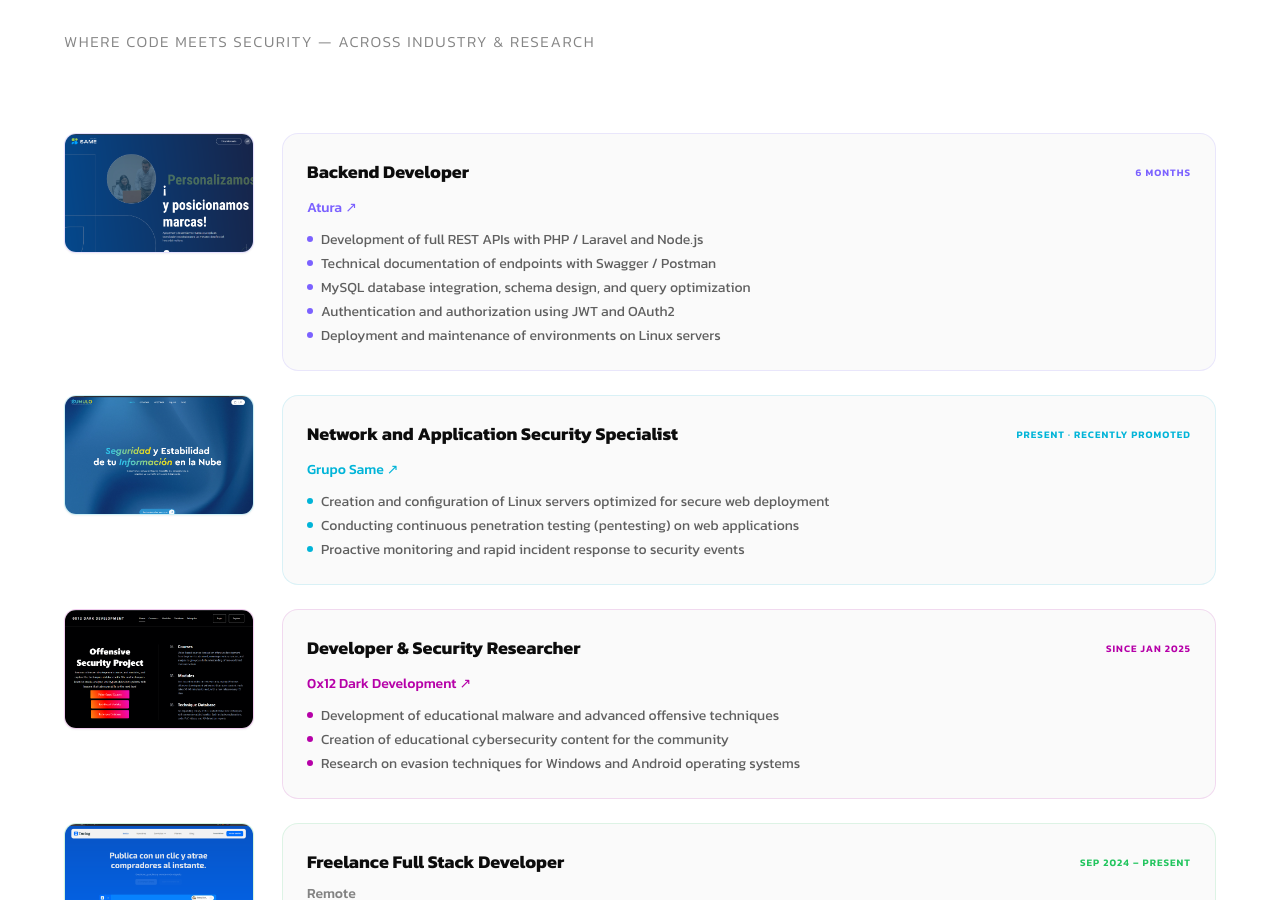
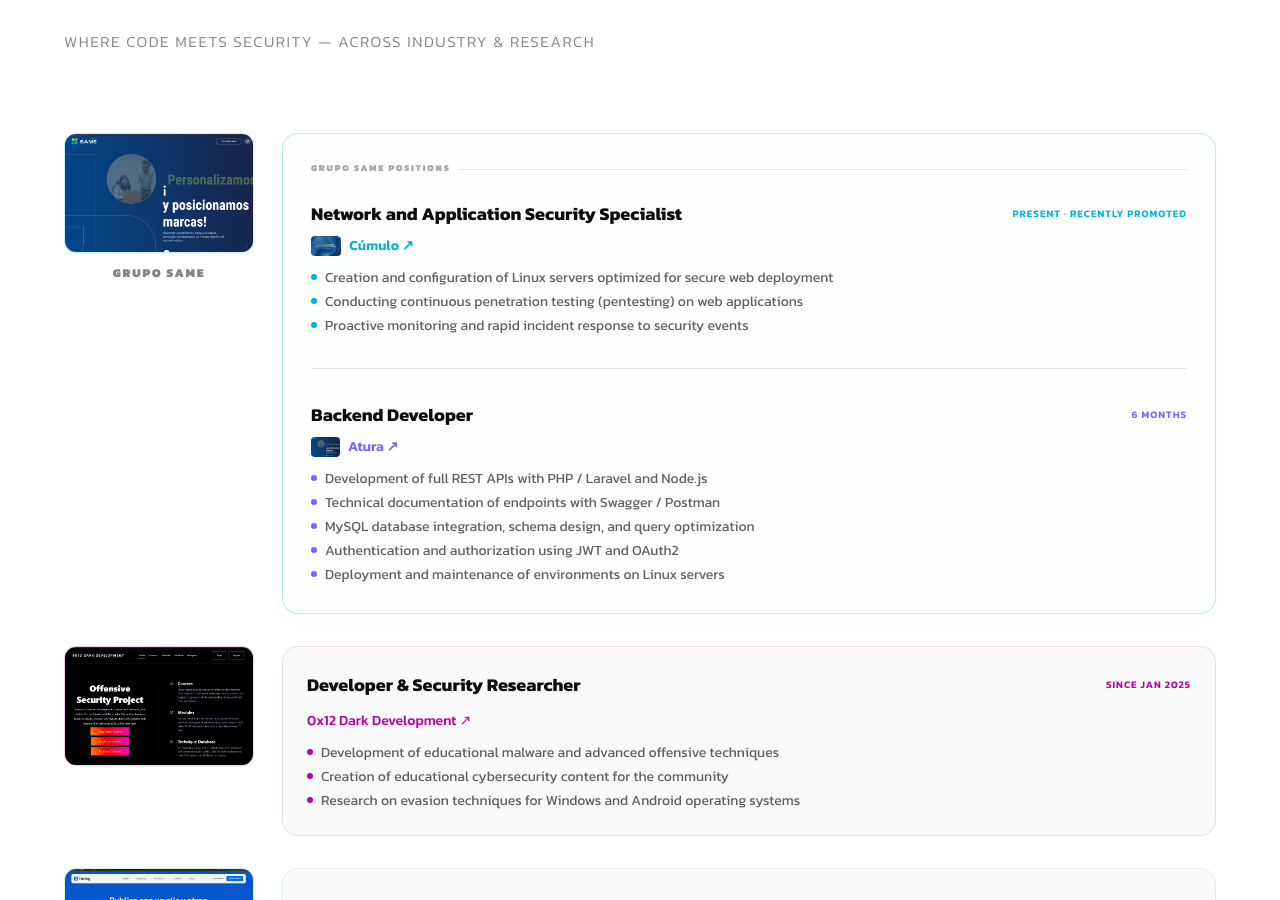
Before and after one commit to MiltonMenchaca/myportfolio, a React (Vite) app: page / in a window 1280 px wide. Shown: the part 2560-3460 px from the top of the page. Built offline with nearby package versions, Linux system fonts and the light colour scheme.

Commit message:
Group Atura and Cúmulo positions under Grupo Same with a unified glassmorphism container and correct Cúmulo company name

```diff
--- a/src/sections/ExperienceSection.tsx
+++ b/src/sections/ExperienceSection.tsx
@@ -2,7 +2,7 @@ import React from 'react';
 import FadeIn from '../components/FadeIn';
 import { img } from '../utils/getImageUrl';
 
-interface Experience {
+interface Position {
   role: string;
   company: string;
   period: string;
@@ -12,13 +12,45 @@ interface Experience {
   accent?: string;
 }
 
+interface Experience {
+  isGroup?: boolean;
+  groupName?: string;
+  positions?: Position[];
+  role?: string;
+  company?: string;
+  period?: string;
+  logo: string;
+  url?: string;
+  bullets?: string[];
+  accent?: string;
+}
+
 const EXPERIENCES: Experience[] = [
+  {
+    isGroup: true,
+    groupName: 'Grupo Same',
+    logo: img('/gruposame.png'),
+    accent: '#00B4D8',
+    positions: [
+      {
+        role: 'Network and Application Security Specialist',
+        company: 'Cúmulo',
+        period: 'Present · Recently Promoted',
+        logo: img('/cumulo.png'),
+        url: 'https://www.cumulo.com.mx/',
+        bullets: [
+          'Creation and configuration of Linux servers optimized for secure web deployment',
+          'Conducting continuous penetration testing (pentesting) on web applications',
+          'Proactive monitoring and rapid incident response to security events',
+        ],
+        accent: '#00B4D8',
+      },
       {
         role: 'Backend Developer',
         company: 'Atura',
         period: '6 months',
         logo: img('/gruposame.png'),
-    url: 'https://www.cumulo.com.mx/',
+        url: 'https://www.gruposame.mx/',
         bullets: [
           'Development of full REST APIs with PHP / Laravel and Node.js',
           'Technical documentation of endpoints with Swagger / Postman',
@@ -28,18 +60,7 @@ const EXPERIENCES: Experience[] = [
         ],
         accent: '#7B61FF',
       },
-  {
-    role: 'Network and Application Security Specialist',
-    company: 'Grupo Same',
-    period: 'Present · Recently Promoted',
-    logo: img('/cumulo.png'),
-    url: 'https://www.gruposame.mx/',
-    bullets: [
-      'Creation and configuration of Linux servers optimized for secure web deployment',
-      'Conducting continuous penetration testing (pentesting) on web applications',
-      'Proactive monitoring and rapid incident response to security events',
     ],
-    accent: '#00B4D8',
   },
   {
     role: 'Developer & Security Researcher',
@@ -116,21 +137,23 @@ export const ExperienceSection: React.FC = () => {
         </FadeIn>
 
         {/* ── TIMELINE ── */}
-        <div className="relative flex flex-col gap-6 mb-24">
+        <div className="relative flex flex-col gap-8 mb-24">
           {/* Vertical line */}
           <div className="absolute left-[70px] sm:left-[95px] top-0 bottom-0 w-px bg-[#0C0C0C]/8 hidden sm:block" />
 
           {EXPERIENCES.map((exp, i) => (
             <FadeIn key={i} delay={i * 0.1} y={30} duration={0.7}>
               <div className="group flex gap-5 sm:gap-7 items-start">
-                {/* Logo card — wider & bigger */}
+
+                {/* Logo column — wider & bigger */}
+                <div className="flex flex-col items-center flex-shrink-0 w-[140px] sm:w-[190px]">
                   <div
-                  className="relative z-10 flex-shrink-0 w-[140px] h-[88px] sm:w-[190px] sm:h-[120px] rounded-xl bg-white flex items-center justify-center border shadow-sm transition-all duration-400 overflow-hidden"
-                  style={{ borderColor: `${exp.accent}33` }}
+                    className="relative z-10 w-[140px] h-[88px] sm:w-[190px] sm:h-[120px] rounded-xl bg-white flex items-center justify-center border shadow-sm transition-all duration-400 overflow-hidden"
+                    style={{ borderColor: `${exp.accent || '#000000'}33` }}
                   >
                     <img
                       src={exp.logo}
-                    alt={exp.company}
+                      alt={exp.isGroup ? exp.groupName : exp.company}
                       className="w-full h-full object-cover object-top"
                       onError={(e) => {
                         (e.target as HTMLImageElement).style.opacity = '0';
@@ -139,11 +162,96 @@ export const ExperienceSection: React.FC = () => {
                     {/* coloured ring on hover */}
                     <div
                       className="absolute inset-0 rounded-xl opacity-0 group-hover:opacity-100 transition-opacity duration-300 pointer-events-none"
-                    style={{ boxShadow: `0 0 0 2px ${exp.accent}` }}
+                      style={{ boxShadow: `0 0 0 2px ${exp.accent || '#000000'}` }}
                     />
                   </div>
 
+                  {/* Outside label for company group */}
+                  {exp.isGroup && (
+                    <span className="text-[10px] sm:text-xs font-black uppercase tracking-[0.15em] text-[#0C0C0C]/50 mt-3 text-center">
+                      {exp.groupName}
+                    </span>
+                  )}
+                </div>
+
                 {/* Content */}
+                {exp.isGroup ? (
+                  /* Glassmorphism container for grouped jobs (representing 'vidrio') */
+                  <div
+                    className="flex-1 rounded-2xl border bg-slate-50/30 backdrop-blur-md p-5 sm:p-7 shadow-[0_8px_30px_rgba(0,0,0,0.015)] transition-all duration-300 hover:shadow-lg hover:bg-slate-50/50"
+                    style={{ borderColor: `${exp.accent}44` }}
+                  >
+                    {/* Header label above the grouped positions */}
+                    <div className="mb-6 flex items-center gap-2">
+                      <span className="text-[9px] font-black uppercase tracking-[0.2em] text-[#0C0C0C]/35">
+                        Grupo Same Positions
+                      </span>
+                      <span className="h-px flex-1 bg-[#0C0C0C]/10" />
+                    </div>
+
+                    <div className="flex flex-col gap-8">
+                      {exp.positions?.map((pos, pi) => (
+                        <div key={pi} className="relative">
+                          <div className="flex flex-col sm:flex-row sm:items-center sm:justify-between gap-1 sm:gap-3 mb-2">
+                            <h3 className="font-bold text-[#0C0C0C] text-base sm:text-lg leading-tight">
+                              {pos.role}
+                            </h3>
+                            <span
+                              className="text-[10px] uppercase tracking-widest font-semibold whitespace-nowrap"
+                              style={{ color: pos.accent }}
+                            >
+                              {pos.period}
+                            </span>
+                          </div>
+
+                          <div className="flex items-center gap-2 mb-3">
+                            {pos.logo && (
+                              <img
+                                src={pos.logo}
+                                alt={pos.company}
+                                className="h-4 sm:h-5 w-auto object-contain rounded"
+                              />
+                            )}
+                            {pos.url ? (
+                              <a
+                                href={pos.url}
+                                target="_blank"
+                                rel="noopener noreferrer"
+                                className="text-sm font-semibold hover:underline"
+                                style={{ color: pos.accent }}
+                              >
+                                {pos.company} ↗
+                              </a>
+                            ) : (
+                              <span className="text-sm font-semibold text-[#0C0C0C]/60">
+                                {pos.company}
+                              </span>
+                            )}
+                          </div>
+
+                          {pos.bullets && (
+                            <ul className="space-y-1">
+                              {pos.bullets.map((b, bi) => (
+                                <li key={bi} className="flex items-start gap-2 text-sm text-[#0C0C0C]/65">
+                                  <span
+                                    className="mt-1.5 w-1.5 h-1.5 rounded-full flex-shrink-0"
+                                    style={{ background: pos.accent }}
+                                  />
+                                  {b}
+                                </li>
+                              ))}
+                            </ul>
+                          )}
+
+                          {pi < (exp.positions?.length || 0) - 1 && (
+                            <div className="border-t border-[#0C0C0C]/10 mt-8" />
+                          )}
+                        </div>
+                      ))}
+                    </div>
+                  </div>
+                ) : (
+                  /* Standard item container */
                   <div
                     className="flex-1 rounded-2xl border bg-[#0C0C0C]/[0.02] p-5 sm:p-6 transition-all duration-300 group-hover:shadow-md"
                     style={{ borderColor: `${exp.accent}22` }}
@@ -185,6 +293,7 @@ export const ExperienceSection: React.FC = () => {
                       </ul>
                     )}
                   </div>
+                )}
               </div>
             </FadeIn>
           ))}
@@ -235,7 +344,7 @@ export const ExperienceSection: React.FC = () => {
                 <div className="flex flex-wrap gap-4 items-center">
                   {[
                     { src: img('/gruposame.png'), alt: 'Grupo Same' },
-                    { src: img('/cumulo.png'), alt: 'Atura' },
+                    { src: img('/cumulo.png'), alt: 'Cúmulo' },
                     { src: img('/ssetco-logo.png'), alt: 'Ssetco' },
                     { src: img('/0x12darkdev.png'), alt: '0x12 Dark Dev' },
                     { src: img('/turing.png'), alt: 'Turing' },
```
Lines whose indentation alone changed are shown as unchanged.
